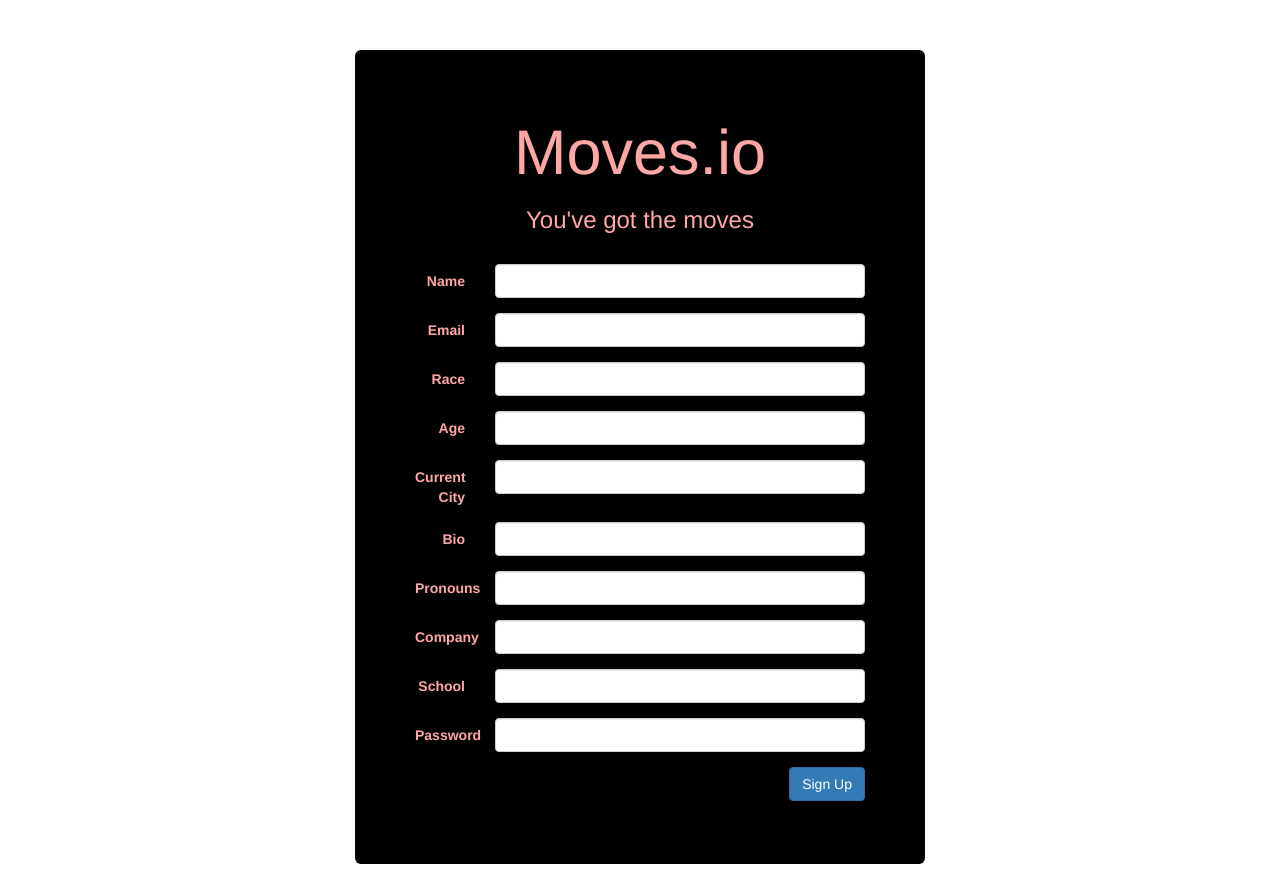
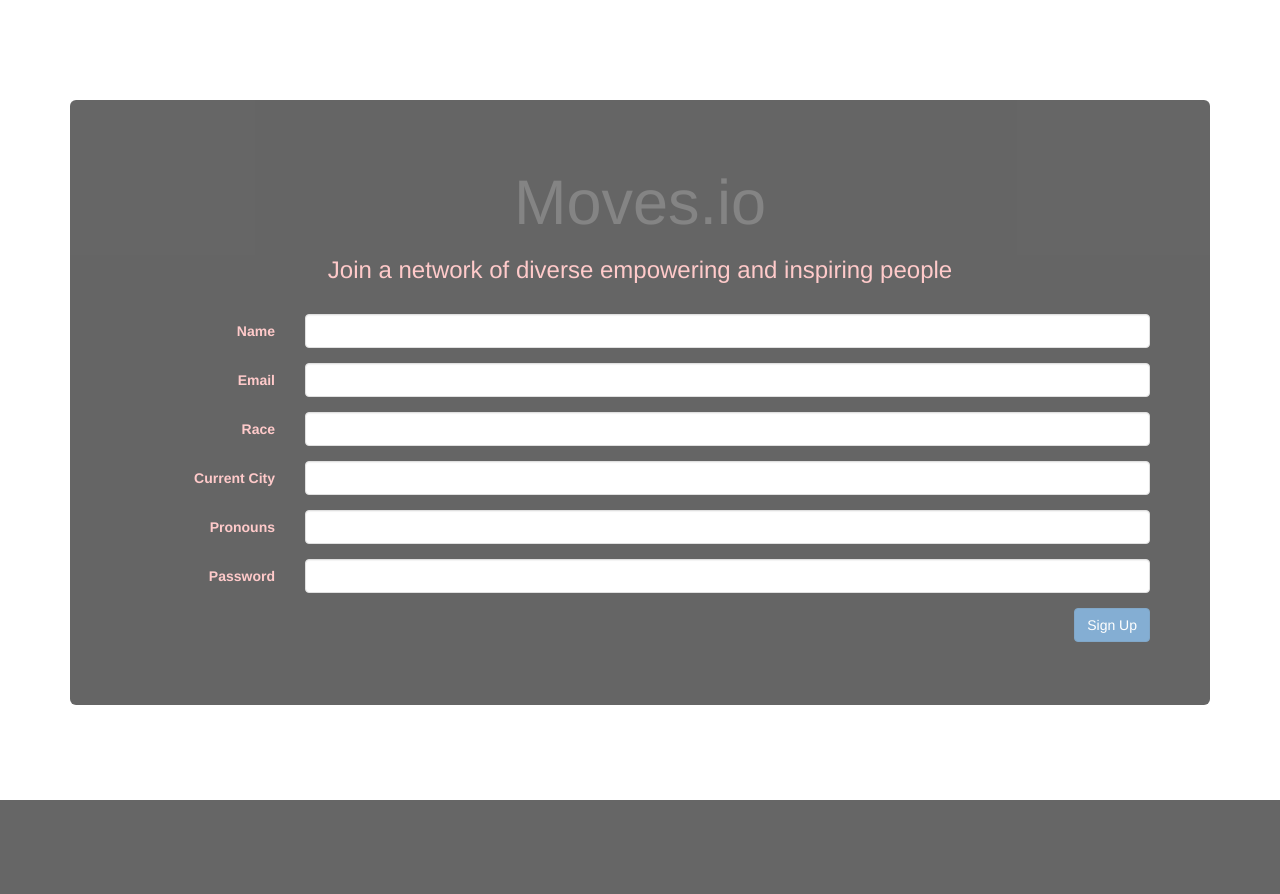
Before and after one commit to sarahkemi/curlsio, a Flask app: page /signup in a window 1280 px wide. After the commit the page ends 800 px from the top, so only its background shows below. Run offline with Flask 2, Linux system fonts and the light colour scheme; some libraries are stand-ins or nearby versions.

Commit message:
further designs

```diff
--- a/static/css/custom.css
+++ b/static/css/custom.css
@@ -1,7 +1,17 @@
 .home {
-  padding-top: 50px;
+  padding-top: 250px;
   margin: 0 auto;
   max-width: 600px;
+  opacity: 0.6
+}
+
+.signup {
+  padding-top: 100px;
+  opacity: 0.6
+}
+.homeimg {
+	background: url('../img/group.jpg') no-repeat center center fixed;
+	background-size: cover;
 }
 
 .jumbotron {
@@ -13,7 +23,7 @@
 }
 
 .home .btn-success {
-  background-color:#969696;
+  background-color:#ffa7a7;
   border-color: #969696;
 }
 
@@ -23,7 +33,7 @@
 
 .main-nav .container-fluid {
     background-color: #ffa7a7;
-    height: 78.6px;
+    height: 50px;
 }
 
 .main-nav .logo {
--- a/templates/signin.html
+++ b/templates/signin.html
@@ -21,18 +21,18 @@
         <div class="form-group">
           <label for="inputEmail3" class="col-sm-2 control-label">Email</label>
           <div class="col-sm-10">
-            {{ form.email(class="form-control",placeholder="E-mail") }}
+            {{ form.email(class="form-control") }}
           </div>
         </div>
         <div class="form-group">
           <label for="inputPassword3" class="col-sm-2 control-label">Password</label>
           <div class="col-sm-10">
-            {{ form.password(class="form-control",placeholder="Password") }}
+            {{ form.password(class="form-control") }}
           </div>
         </div>
         <div class="form-group">
           <div class="col-sm-offset-2 col-sm-10">
-             {{ form.submit(class="btn btn-primary pull-right", placeholder="submit")}}
+             {{ form.submit(class="btn btn-primary pull-right")}}
           </div>
         </div>
       </form>
--- a/templates/signup.html
+++ b/templates/signup.html
@@ -11,10 +11,10 @@
     <link href="static/css/custom.css" rel="stylesheet">
   </head>
   <body>
-    <div class="container home">
+    <div class="container signup">
       <div class="text-center jumbotron">
       <h1>Moves.io</h1>
-      <h3>You've got the moves</h3>
+      <h3>Join a network of diverse empowering and inspiring people</h3>
       <br>
       <div class = "sign-in">
       <form class="form-horizontal">
@@ -37,39 +37,15 @@
           </div>
         </div>
         <div class="form-group">
-          <label for="inputEmail3" class="col-sm-2 control-label">Age</label>
-          <div class="col-sm-10">
-            {{ form.age(class="form-control") }}
-          </div>
-        </div>
-        <div class="form-group">
           <label for="inputEmail3" class="col-sm-2 control-label">Current City</label>
           <div class="col-sm-10">
             {{ form.city(class="form-control") }}
           </div>
         </div>
         <div class="form-group">
-          <label for="inputEmail3" class="col-sm-2 control-label">Bio</label>
-          <div class="col-sm-10">
-            {{ form.bio(class="form-control") }}
-          </div>
-        </div>
-        <div class="form-group">
           <label for="inputEmail3" class="col-sm-2 control-label">Pronouns</label>
           <div class="col-sm-10">
             {{ form.pronouns(class="form-control") }}
-          </div>
-        </div>
-        <div class="form-group">
-          <label for="inputEmail3" class="col-sm-2 control-label">Company</label>
-          <div class="col-sm-10">
-            {{ form.company(class="form-control") }}
-          </div>
-        </div>
-                <div class="form-group">
-          <label for="inputEmail3" class="col-sm-2 control-label">School</label>
-          <div class="col-sm-10">
-            {{ form.school(class="form-control") }}
           </div>
         </div>
         <div class="form-group">
```
Also changed, not shown: templates/index.html (+9 -7 lines).
